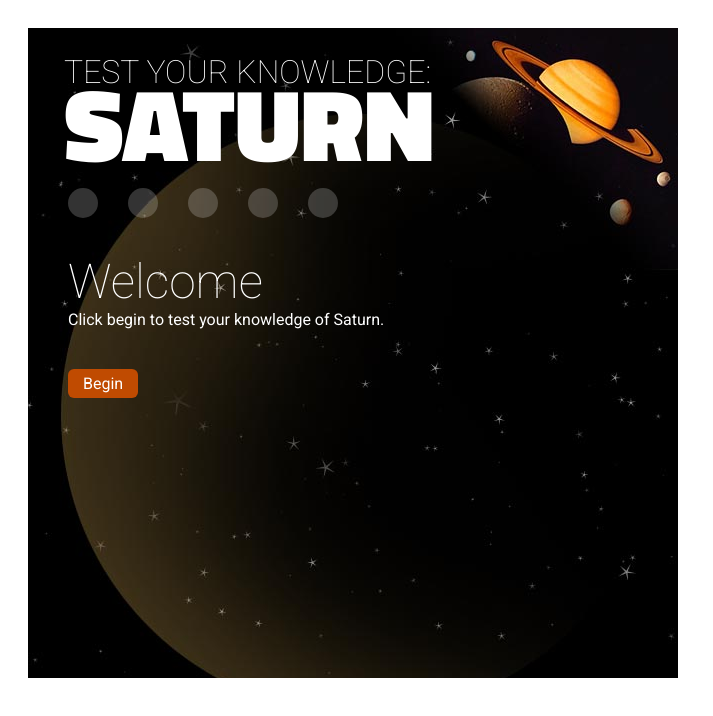
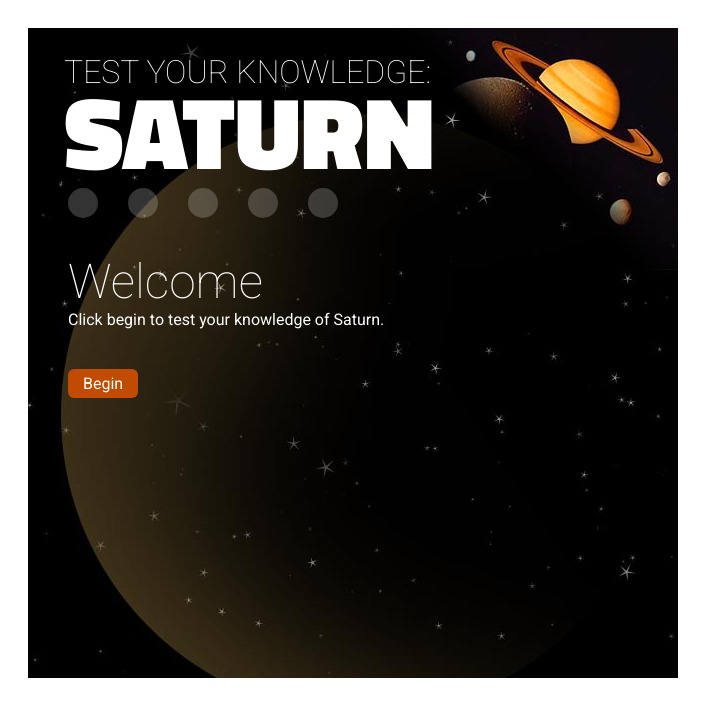
Before and after one commit to margier/Space-Quiz, a plain HTML site: page index.html in a window 1280 px wide. Shown: the whole page, without its empty margins (0-713 px from the left). Drawn offline with nearby package versions, Linux system fonts and the light colour scheme.

Commit message:
Update quiz.css

```diff
--- a/css/quiz.css
+++ b/css/quiz.css
@@ -24,7 +24,7 @@ body { background-color: #fff; padding: 20px; }
   font-weight: 900;
   font-family: 'Titillium Web', sans-serif;;
   font-size: 3.2em;
-  line-height: 65px;
+  line-height: 80px;
 }
 #myQuiz h2 { font-size: 3em; margin: 0px; font-weight: 100;}
 #myQuiz h3 { font-size: 2.4em; margin: 0px; font-weight: 100;}
```
